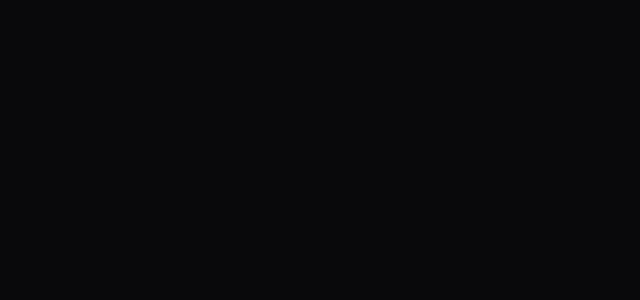
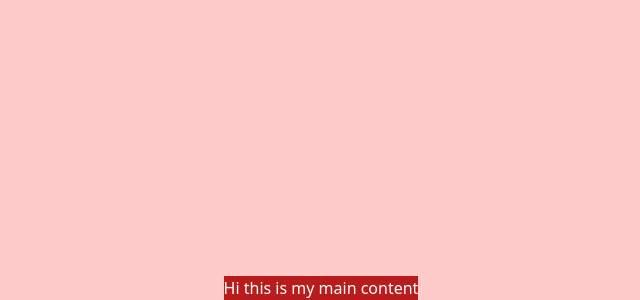
Before and after one commit to Nota0515/guardian, a React (Vite) app: page / in a window 1280 px wide. Shown: the part 500-800 px from the top of the page, without its empty margins (319-959 px from the left). Built offline with nearby package versions, Linux system fonts and the light colour scheme; a web font is replaced by a local one.

Commit message:
redeveloping home page

```diff
--- a/src/pages/Home.jsx
+++ b/src/pages/Home.jsx
@@ -2,7 +2,11 @@ import React from 'react'
 
 const Home = () => {
   return (
-    <div></div>
+    <div className='flex relative bg-red-200 justify-center items-center h-screen w-screen'>
+      <div className='absolute bottom-0 bg-red-700'>
+        <h1>Hi this is my main content</h1>
+      </div>
+    </div>
   )
 }
 
```
